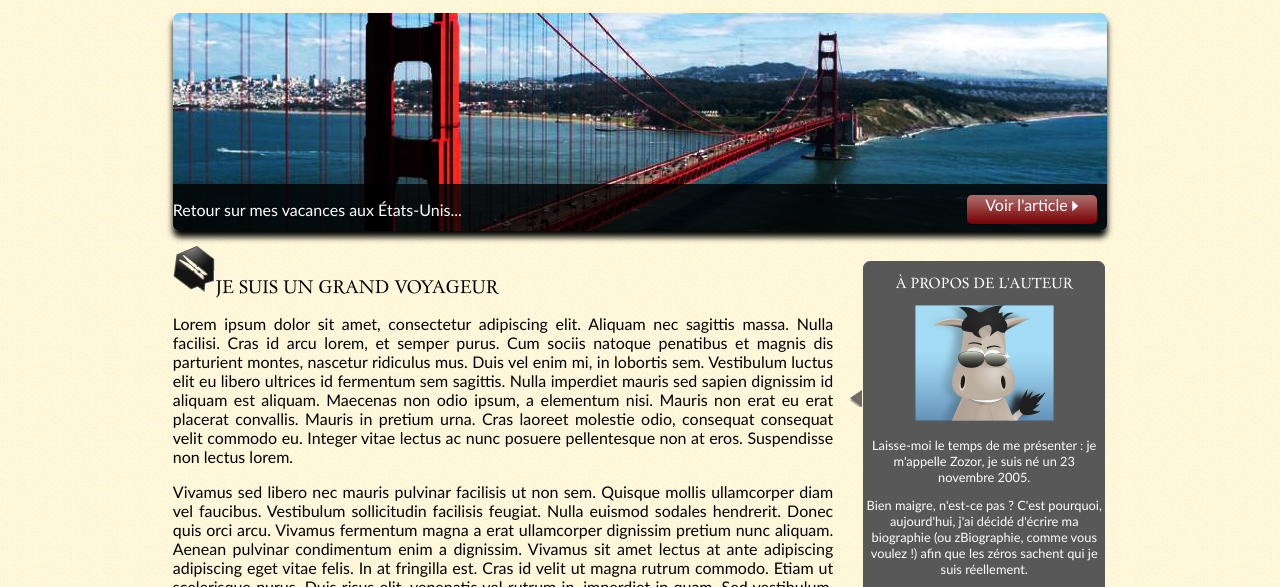
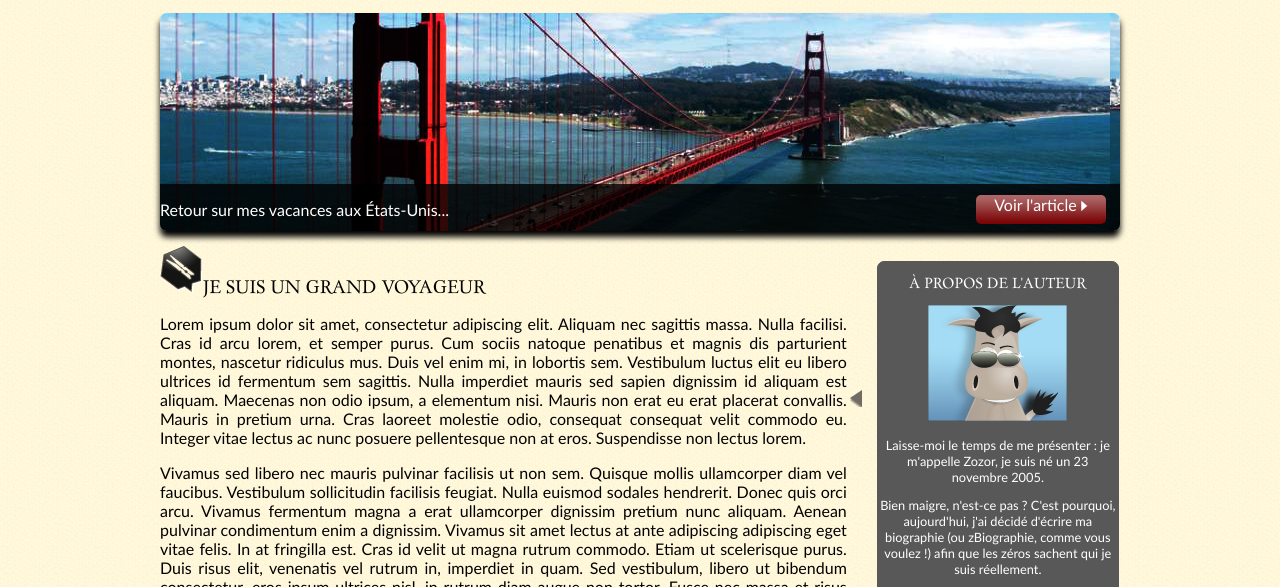
Before and after one commit to ChristianCDR/Zozor-carnet-de-voyage, a plain HTML site: page index.html in a window 1280 px wide. Shown: the part 115-702 px from the top of the page. Drawn offline with Linux system fonts and the light colour scheme.

Commit message:
Update style.css

```diff
--- a/style.css
+++ b/style.css
@@ -1,6 +1,6 @@
 /* Définition des polices personnalisées */
 body{
-	max-width:73%;
+	max-width:75%;
 	background: url("images/bulle.png") no-repeat 850px 505px, url("images/fond_jaune.png");
 	margin: auto;
 	font-family: 'Trebuchet MS',Arial, Sans-serif;
```
